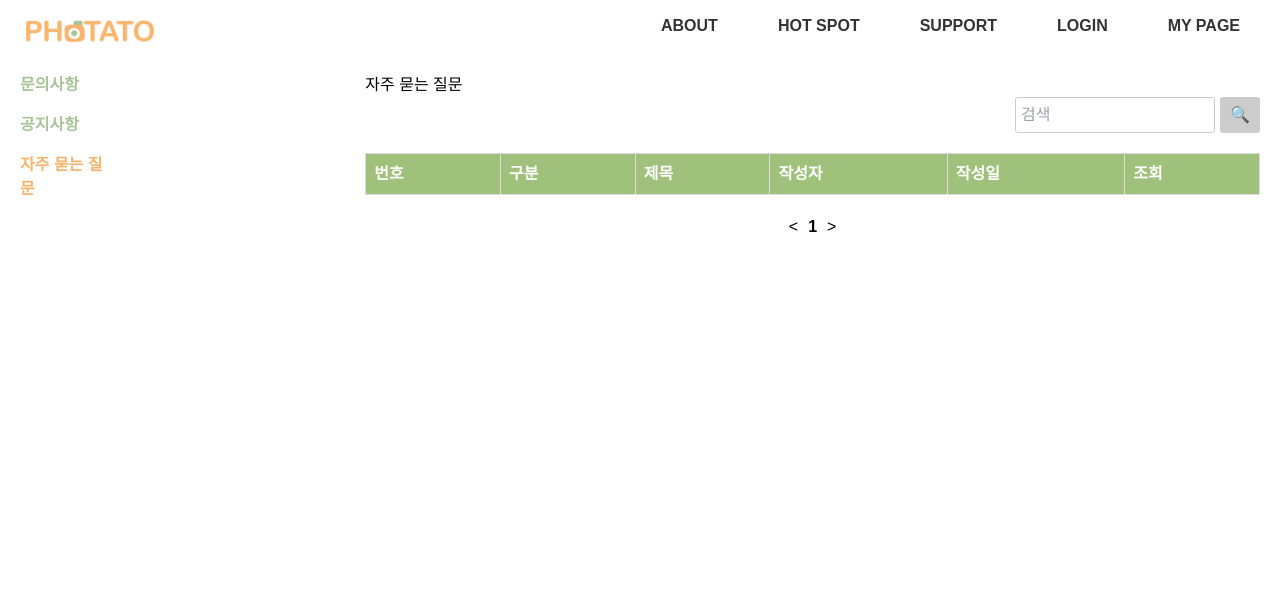
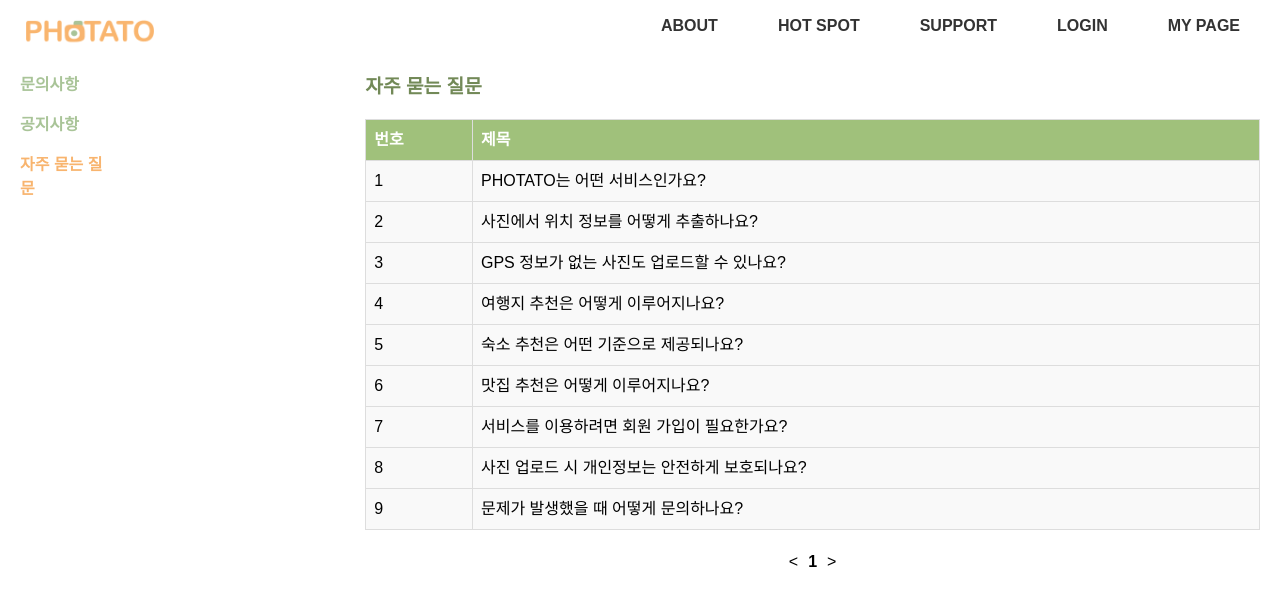
Before and after one commit to Uxic-2/Front-End, a React (Create React App) app: page /supquestion in a window 1280 px wide. Shown: the top 606 px of the page. Built offline with nearby package versions, Linux system fonts and the light colour scheme; the HTML template or start-up script is replaced by a standard one.

Commit message:
자주묻는질문페이지 완성

```diff
--- a/src/pages/SupQuestion.jsx
+++ b/src/pages/SupQuestion.jsx
@@ -1,4 +1,4 @@
-import React from "react";
+import React, { useState } from "react";
 import { Link } from "react-router-dom";
 import "../styles/sidebar.css";
 import "../styles/support/supportQuestion.css";
@@ -6,28 +6,50 @@ import "../styles/support/supportQuestion.css";
 import SideBar from "../components/SideBar";
 import links from "../components/SideBar/SBSupport";
 
+const questions = [
+  { id: 1, question: "PHOTATO는 어떤 서비스인가요?", answer: "PHOTATO는 사용자가 업로드한 사진을 분석하여 위치 정보를 추출하고, 이를 기반으로 주변의 관광지, 숙소, 맛집 등을 추천해주는 국내 여행 추천 시스템입니다." },
+  { id: 2, question: "사진에서 위치 정보를 어떻게 추출하나요?", answer: "PHOTATO는 사진의 메타데이터에 포함된 GPS 정보를 이용하여 위치를 추출합니다. 사진에 GPS 정보가 없는 경우 위치를 추출할 수 없습니다." },
+  { id: 3, question: "GPS 정보가 없는 사진도 업로드할 수 있나요?", answer: "네, GPS 정보가 없는 사진도 업로드할 수 있습니다. 그러나 위치 정보가 없기 때문에 여행지 추천 기능을 이용하기 위해서는 사진에 위치 정보를 직접 입력해주셔야 합니다." },
+  { id: 4, question: "여행지 추천은 어떻게 이루어지나요?", answer: "업로드한 사진에서 추출한 위치 정보를 바탕으로 주변의 유명 관광지와 자연 경관을 추천합니다. 추천 결과는 해당 지역의 관광지 정보와 사용자 리뷰를 기반으로 제공합니다." },
+  { id: 5, question: "숙소 추천은 어떤 기준으로 제공되나요?", answer: "PHOTATO는 추천된 여행지 주변의 인기 숙소를 사용자 리뷰와 평점을 기준으로 추천합니다. 숙소의 객실 이미지는 VR 또는 360º 동영상을 통해 실제와 같은 경험을 제공합니다." },
+  { id: 6, question: "맛집 추천은 어떻게 이루어지나요?", answer: "추천된 여행지 주변의 맛집을 사용자 리뷰와 평점을 반영하여 맞춤형으로 추천합니다. 다양한 음식점의 정보를 제공하며, 사용자 선호도를 기반으로 최적의 맛집을 찾아드립니다." },
+  { id: 7, question: "서비스를 이용하려면 회원 가입이 필요한가요?", answer: "기본적인 기능은 회원 가입 없이 이용할 수 있지만, 개인 맞춤형 추천 기능과 리뷰 작성 등의 서비스를 이용하려면 회원 가입이 필요합니다." },
+  { id: 8, question: "사진 업로드 시 개인정보는 안전하게 보호되나요?", answer: "PHOTATO는 사용자 개인정보 보호를 최우선으로 하며, 업로드된 사진과 관련된 모든 데이터는 철저히 보호됩니다. 자세한 내용은 개인정보 보호정책을 참조해 주세요." },
+  { id: 9, question: "문제가 발생했을 때 어떻게 문의하나요?", answer: "서비스 이용 중 문제가 발생하거나 도움이 필요하시면 고객 지원팀에 문의해 주세요. 문의는 홈페이지의 ‘SUPPORT - 문의사항’ 섹션에서 가능합니다." }
+];
+
 const SupQuestion = () => {
+  const [openQuestionId, setOpenQuestionId] = useState(null);
+
+  const toggleAnswer = (id) => {
+    setOpenQuestionId(openQuestionId === id ? null : id);
+  };
+
   return (
     <div className="container">
       <SideBar links={links} />
       <div className="content">
-        <h1>자주 묻는 질문</h1>
-        <div className="search-bar">
-          <input type="text" placeholder="검색" />
-          <button type="submit">🔍</button>
-        </div>
+        <h1 className="howpagetext">자주 묻는 질문</h1>
         <table className="faq-table">
           <thead>
             <tr>
               <th>번호</th>
-              <th>구분</th>
               <th>제목</th>
-              <th>작성자</th>
-              <th>작성일</th>
-              <th>조회</th>
             </tr>
           </thead>
-          <tbody>{/* Add your table rows here */}</tbody>
+          <tbody>
+            {questions.map((q) => (
+              <React.Fragment key={q.id}>
+                <tr onClick={() => toggleAnswer(q.id)} className="faq-question">
+                  <td>{q.id}</td>
+                  <td>{q.question}</td>
+                </tr>
+                <tr className={`faq-answer ${openQuestionId === q.id ? 'show' : ''}`}>
+                  <td colSpan="2">{q.answer}</td>
+                </tr>
+              </React.Fragment>
+            ))}
+          </tbody>
         </table>
         <div className="pagination">
           <button>{"<"}</button>
--- a/src/styles/support/supportQuestion.css
+++ b/src/styles/support/supportQuestion.css
@@ -6,28 +6,6 @@
     margin-left: 220px;
     padding: 20px;
     width: calc(100% - 220px);
-}
-
-.search-bar {
-    display: flex;
-    justify-content: flex-end;
-    margin-bottom: 20px;
-}
-
-.search-bar input {
-    width: 200px;
-    padding: 5px;
-    border: 1px solid #ccc;
-    border-radius: 3px;
-}
-
-.search-bar button {
-    padding: 5px 10px;
-    border: none;
-    background-color: #ccc;
-    border-radius: 3px;
-    cursor: pointer;
-    margin-left: 5px;
 }
 
 .faq-table {
@@ -45,6 +23,24 @@
 .faq-table th {
     background-color: #a0c17b;
     color: white;
+}
+
+.faq-question {
+    cursor: pointer;
+    background-color: #f9f9f9;
+}
+
+.faq-question:hover {
+    background-color: #f1f1f1;
+}
+
+.faq-answer {
+    display: none;
+    transition: all 0.5s ease;
+}
+
+.faq-answer.show {
+    display: table-row;
 }
 
 .pagination {
@@ -65,3 +61,10 @@
     margin: 0 10px;
     font-weight: bold;
 }
+
+.howpagetext {
+    font-size: larger;
+    font-weight: bold;
+    color: #728957;
+    margin-bottom: 2%;
+}
```
